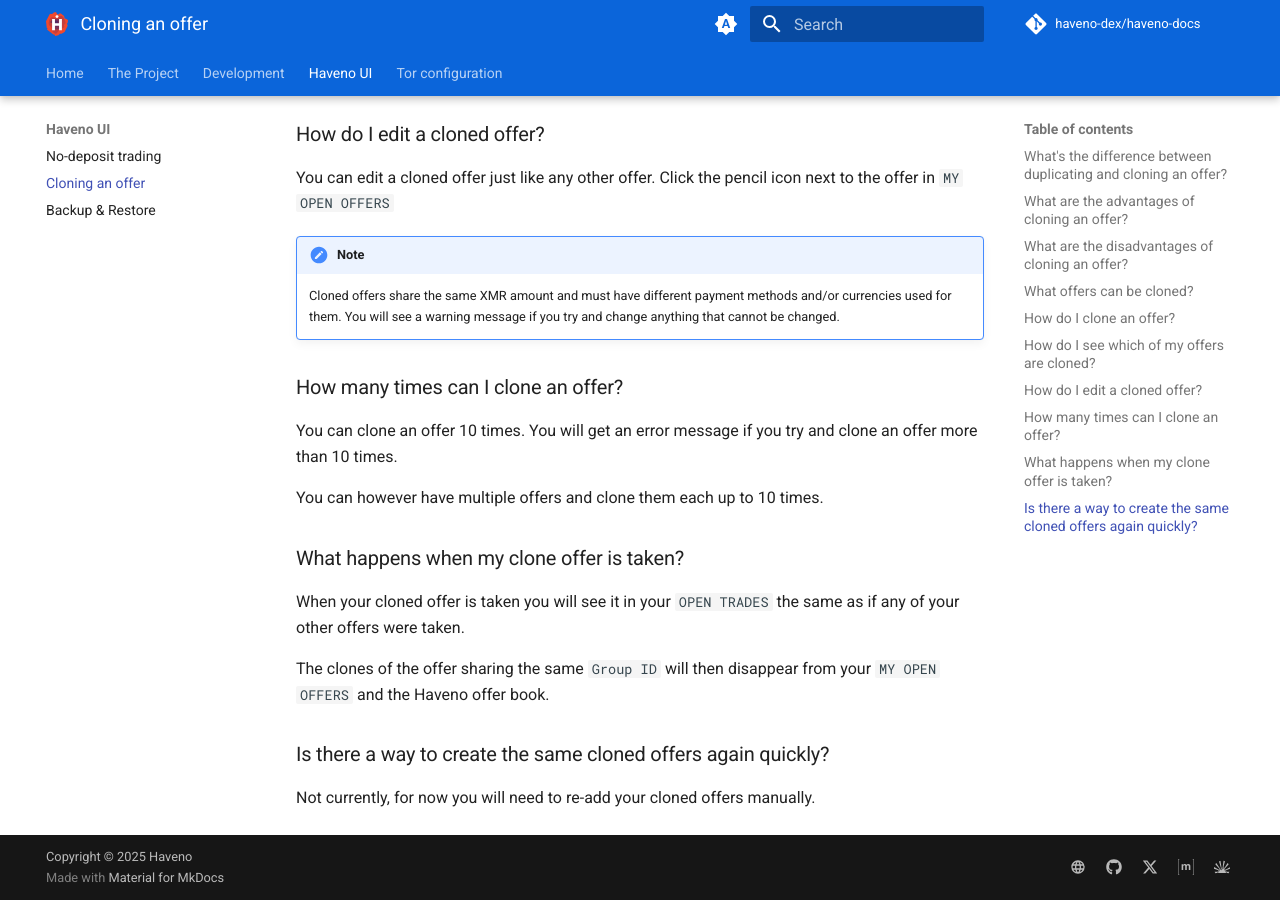
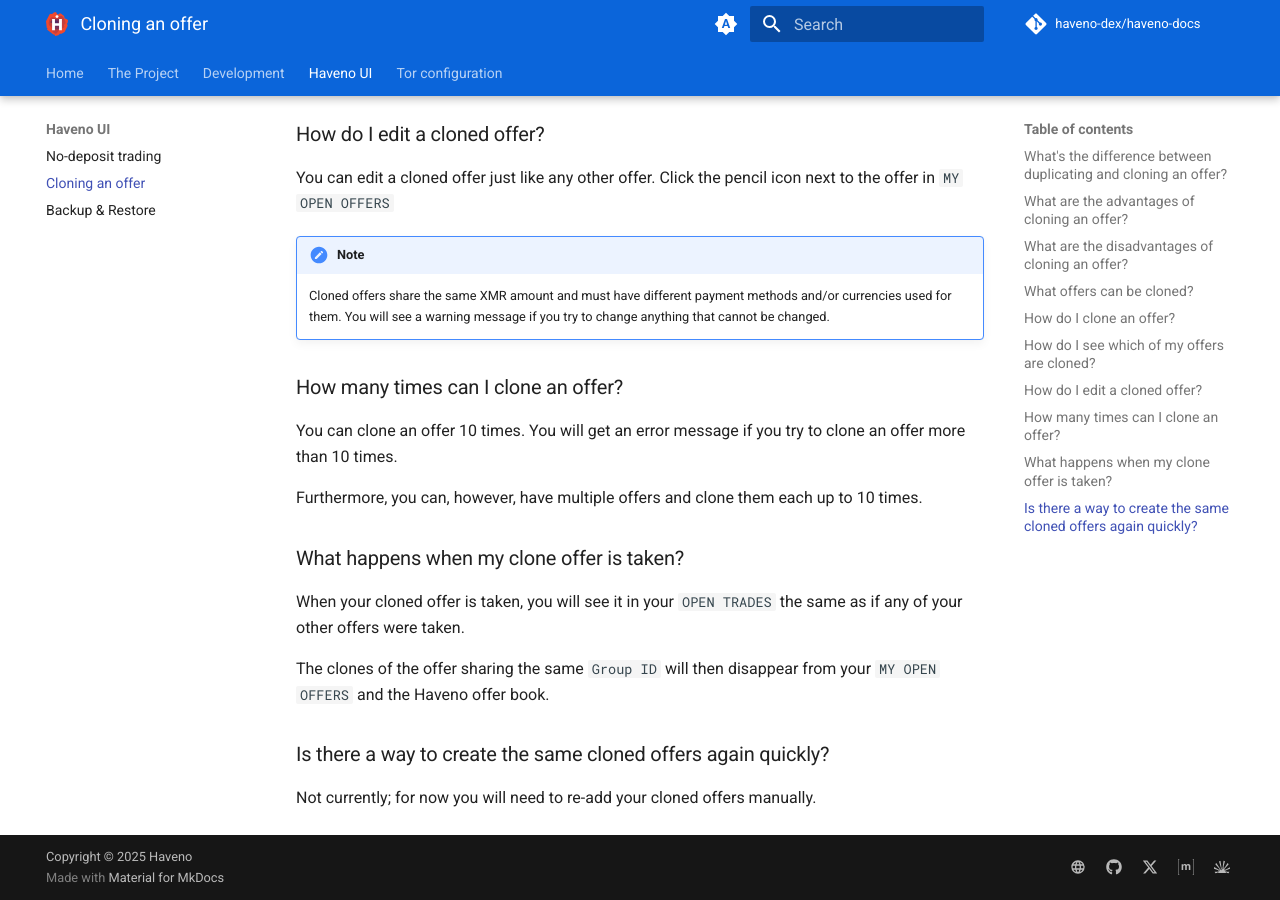
Before and after one commit to haveno-dex/haveno-docs, an MkDocs documentation site: the page built from docs/haveno-ui/cloning_an_offer.md, in a window 1280 px wide and 900 px high, scrolled down 1929 px. Built offline with MkDocs 1.6.1 and Material for MkDocs 9.7.7, drawn with Linux system fonts in a browser that asks for light colours; plug-ins that fetch from the network failed and are left out; comment, search, counter and statistics services are not loaded; the version menu is left out; some of the changed text lies outside the part shown.

Commit message:
Update cloning_an_offer grammar

```diff
--- a/docs/haveno-ui/cloning_an_offer.md
+++ b/docs/haveno-ui/cloning_an_offer.md
@@ -52,20 +52,20 @@
 You can edit a cloned offer just like any other offer. Click the pencil icon next to the offer in `MY OPEN OFFERS`
 
 !!! note
-    Cloned offers share the same XMR amount and must have different payment methods and/or currencies used for them. You will see a warning message if you try and change anything that cannot be changed.
+    Cloned offers share the same XMR amount and must have different payment methods and/or currencies used for them. You will see a warning message if you try to change anything that cannot be changed.
 
 ### How many times can I clone an offer?
 
-You can clone an offer 10 times. You will get an error message if you try and clone an offer more than 10 times.
+You can clone an offer 10 times. You will get an error message if you try to clone an offer more than 10 times.
 
-You can however have multiple offers and clone them each up to 10 times.
+Furthermore, you can, however, have multiple offers and clone them each up to 10 times.
 
 ### What happens when my clone offer is taken?
 
-When your cloned offer is taken you will see it in your `OPEN TRADES` the same as if any of your other offers were taken.
+When your cloned offer is taken, you will see it in your `OPEN TRADES` the same as if any of your other offers were taken.
 
 The clones of the offer sharing the same `Group ID` will then disappear from your `MY OPEN OFFERS` and the Haveno offer book.
 
 ### Is there a way to create the same cloned offers again quickly?
 
-Not currently, for now you will need to re-add your cloned offers manually.
+Not currently; for now you will need to re-add your cloned offers manually.
```
Also changed, not shown: other parts of docs/haveno-ui/cloning_an_offer.md (+4 -4 lines).
